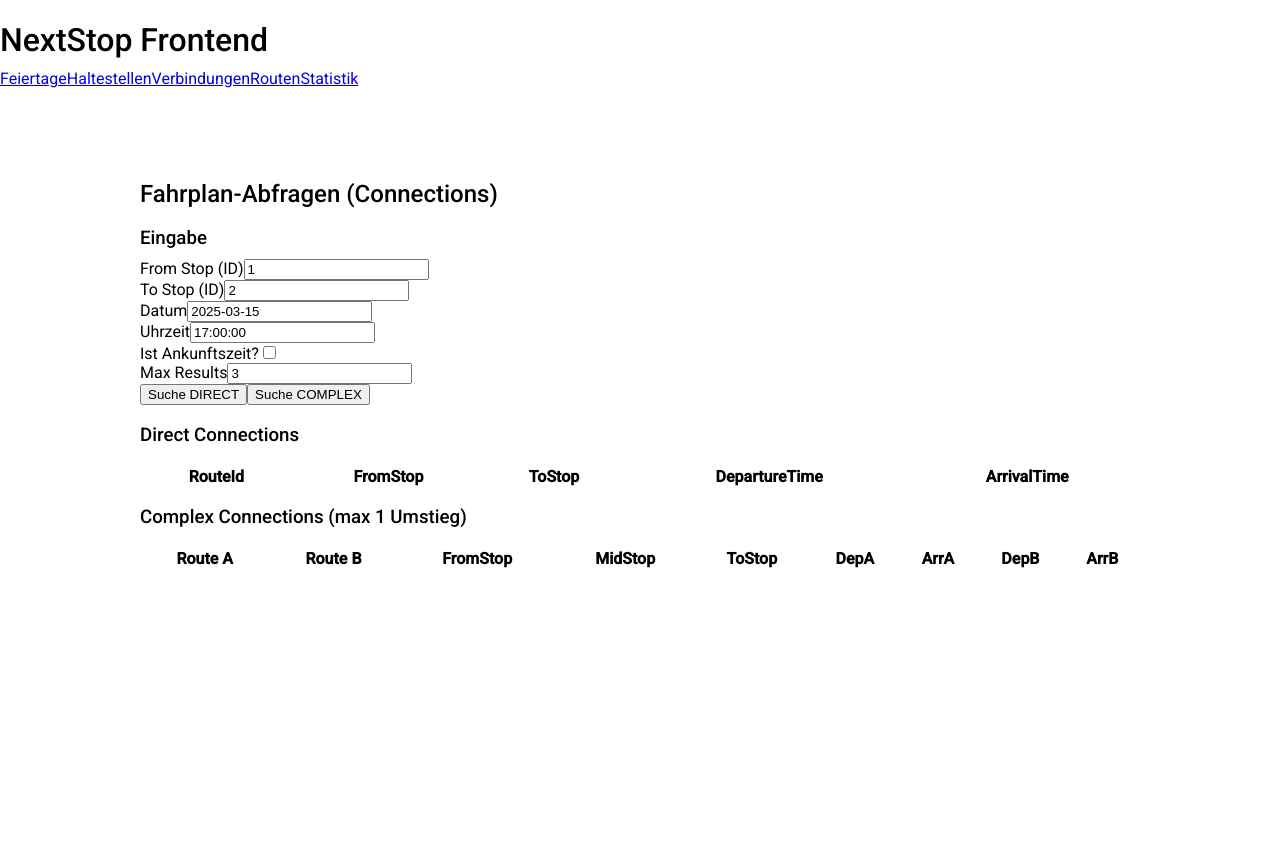
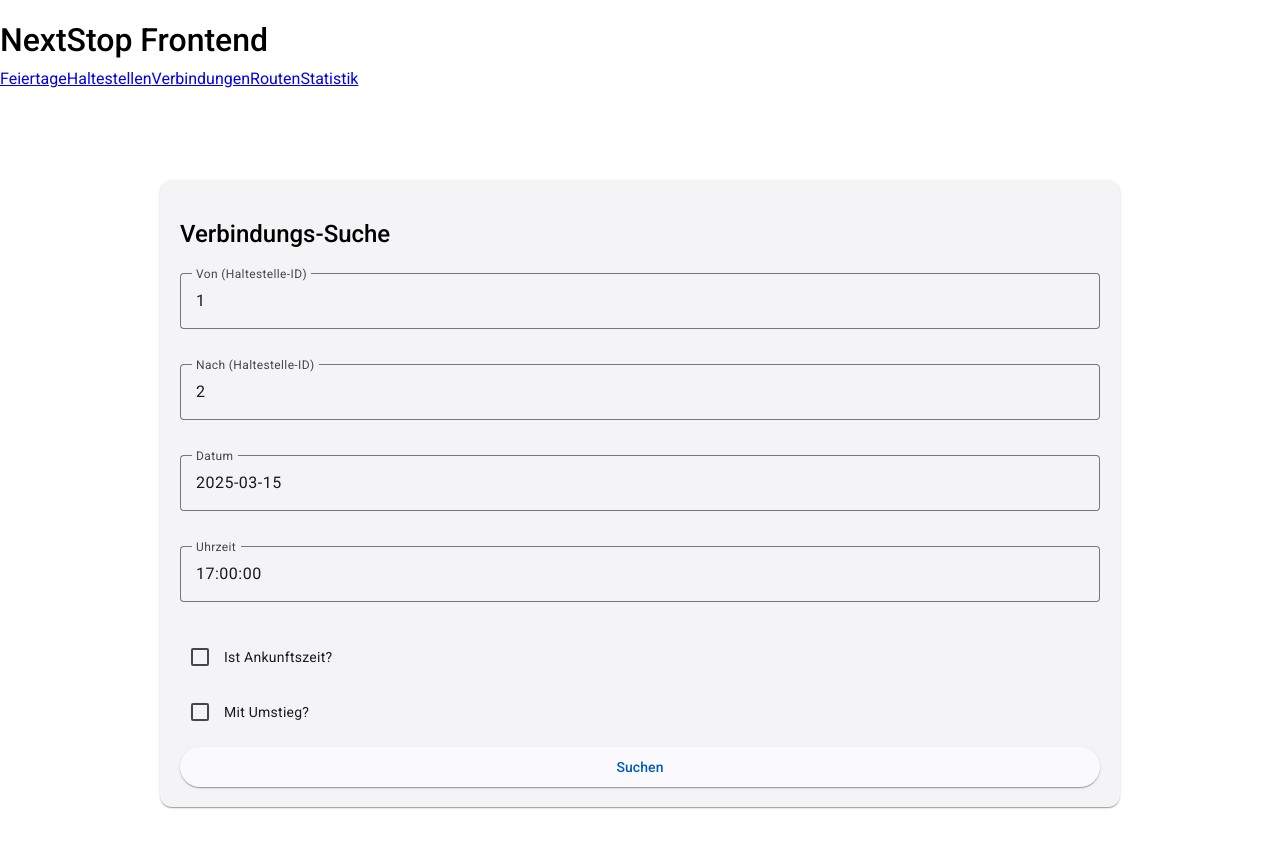
Before and after one commit to maidalisic/nextstop-bb-g2-alisic, an Angular app in the folder nextstop-frontend/: page /connections in a window 1280 px wide. Before the commit the page ends 821 px from the top, so only its background shows below. Built offline with nearby package versions, Linux system fonts and the light colour scheme.

Commit message:
verbindungsscuhe ready

```diff
--- a/nextstop-frontend/src/app/features/connections/connections-list/connections-list.component.html
+++ b/nextstop-frontend/src/app/features/connections/connections-list/connections-list.component.html
@@ -1,96 +1,113 @@
-<h2>Fahrplan-Abfragen (Connections)</h2>
+<div class="container">
+  <!-- Form-Bereich für Verbindungsanfragen -->
+  <mat-card class="form-card">
+    <h2>Verbindungs-Suche</h2>
+    <mat-form-field appearance="outline" class="full-width">
+      <mat-label>Von (Haltestelle-ID)</mat-label>
+      <input matInput type="number" [(ngModel)]="fromStop" placeholder="z.B. 1" />
+    </mat-form-field>
 
-<div class="ui segment">
-  <h3 class="ui header">Eingabe</h3>
-  <div class="ui form">
-    <div class="field">
-      <label>From Stop (ID)</label>
-      <input type="number" [(ngModel)]="fromStop" />
-    </div>
-    <div class="field">
-      <label>To Stop (ID)</label>
-      <input type="number" [(ngModel)]="toStop" />
-    </div>
-    <div class="field">
-      <label>Datum</label>
-      <input type="text" [(ngModel)]="date" placeholder="2025-03-15" />
-    </div>
-    <div class="field">
-      <label>Uhrzeit</label>
-      <input type="text" [(ngModel)]="time" placeholder="17:00:00" />
-    </div>
-    <div class="field">
-      <label>Ist Ankunftszeit?</label>
-      <input type="checkbox" [(ngModel)]="isArrivalTime" />
-    </div>
-    <div class="field">
-      <label>Max Results</label>
-      <input type="number" [(ngModel)]="maxResults" />
-    </div>
+    <mat-form-field appearance="outline" class="full-width">
+      <mat-label>Nach (Haltestelle-ID)</mat-label>
+      <input matInput type="number" [(ngModel)]="toStop" placeholder="z.B. 2" />
+    </mat-form-field>
 
-    <button class="ui primary button" (click)="searchDirect()">
-      Suche DIRECT
-    </button>
-    <button class="ui button" (click)="searchComplex()">
-      Suche COMPLEX
-    </button>
-  </div>
+    <mat-form-field appearance="outline" class="full-width">
+      <mat-label>Datum</mat-label>
+      <input matInput type="text" [(ngModel)]="date" placeholder="2025-03-15" />
+    </mat-form-field>
+
+    <mat-form-field appearance="outline" class="full-width">
+      <mat-label>Uhrzeit</mat-label>
+      <input matInput type="text" [(ngModel)]="time" placeholder="17:00:00" />
+    </mat-form-field>
+
+    <mat-checkbox [(ngModel)]="isArrivalTime">Ist Ankunftszeit?</mat-checkbox>
+    <mat-checkbox [(ngModel)]="allowTransfers">Mit Umstieg?</mat-checkbox>
+
+    <mat-form-field *ngIf="allowTransfers" appearance="outline" class="full-width">
+      <mat-label>Maximale Umstiege</mat-label>
+      <input matInput type="number" [(ngModel)]="maxTransfers" placeholder="z.B. 1" />
+    </mat-form-field>
+
+    <button mat-raised-button color="primary" (click)="searchConnections()">Suchen</button>
+  </mat-card>
+
+  <!-- Bereich für direkte Verbindungen -->
+  <mat-card class="table-card" *ngIf="directResults.length > 0">
+    <h2>Direkte Verbindungen</h2>
+    <table mat-table [dataSource]="directResults" class="mat-elevation-z1">
+      <ng-container matColumnDef="routeId">
+        <th mat-header-cell *matHeaderCellDef>Route-ID</th>
+        <td mat-cell *matCellDef="let d">{{ d.routeId }}</td>
+      </ng-container>
+      <ng-container matColumnDef="fromStop">
+        <th mat-header-cell *matHeaderCellDef>Von</th>
+        <td mat-cell *matCellDef="let d">{{ d.fromStop }}</td>
+      </ng-container>
+      <ng-container matColumnDef="toStop">
+        <th mat-header-cell *matHeaderCellDef>Nach</th>
+        <td mat-cell *matCellDef="let d">{{ d.toStop }}</td>
+      </ng-container>
+      <ng-container matColumnDef="departureTime">
+        <th mat-header-cell *matHeaderCellDef>Abfahrt</th>
+        <td mat-cell *matCellDef="let d">{{ d.departureTime }}</td>
+      </ng-container>
+      <ng-container matColumnDef="arrivalTime">
+        <th mat-header-cell *matHeaderCellDef>Ankunft</th>
+        <td mat-cell *matCellDef="let d">{{ d.arrivalTime }}</td>
+      </ng-container>
+      <tr mat-header-row *matHeaderRowDef="['routeId', 'fromStop', 'toStop', 'departureTime', 'arrivalTime']"></tr>
+      <tr mat-row *matRowDef="let row; columns: ['routeId', 'fromStop', 'toStop', 'departureTime', 'arrivalTime']"></tr>
+    </table>
+    <button mat-raised-button color="accent" *ngIf="showMoreResults" (click)="loadMore()">Mehr anzeigen</button>
+    <button mat-raised-button color="warn" *ngIf="!showMoreResults" (click)="showLess()">Weniger anzeigen</button>
+  </mat-card>
+
+  <!-- Bereich für komplexe Verbindungen -->
+  <mat-card class="table-card" *ngIf="complexResults.length > 0">
+    <h2>Komplexe Verbindungen</h2>
+    <table mat-table [dataSource]="complexResults" class="mat-elevation-z1">
+      <ng-container matColumnDef="routeIdA">
+        <th mat-header-cell *matHeaderCellDef>Route A</th>
+        <td mat-cell *matCellDef="let c">{{ c.routeIdA }}</td>
+      </ng-container>
+      <ng-container matColumnDef="routeIdB">
+        <th mat-header-cell *matHeaderCellDef>Route B</th>
+        <td mat-cell *matCellDef="let c">{{ c.routeIdB }}</td>
+      </ng-container>
+      <ng-container matColumnDef="fromStop">
+        <th mat-header-cell *matHeaderCellDef>Von</th>
+        <td mat-cell *matCellDef="let c">{{ c.fromStop }}</td>
+      </ng-container>
+      <ng-container matColumnDef="midStop">
+        <th mat-header-cell *matHeaderCellDef>Zwischenstop</th>
+        <td mat-cell *matCellDef="let c">{{ c.midStop }}</td>
+      </ng-container>
+      <ng-container matColumnDef="toStop">
+        <th mat-header-cell *matHeaderCellDef>Nach</th>
+        <td mat-cell *matCellDef="let c">{{ c.toStop }}</td>
+      </ng-container>
+      <ng-container matColumnDef="depA">
+        <th mat-header-cell *matHeaderCellDef>Abfahrt A</th>
+        <td mat-cell *matCellDef="let c">{{ c.depA }}</td>
+      </ng-container>
+      <ng-container matColumnDef="arrA">
+        <th mat-header-cell *matHeaderCellDef>Ankunft A</th>
+        <td mat-cell *matCellDef="let c">{{ c.arrA }}</td>
+      </ng-container>
+      <ng-container matColumnDef="depB">
+        <th mat-header-cell *matHeaderCellDef>Abfahrt B</th>
+        <td mat-cell *matCellDef="let c">{{ c.depB }}</td>
+      </ng-container>
+      <ng-container matColumnDef="arrB">
+        <th mat-header-cell *matHeaderCellDef>Ankunft B</th>
+        <td mat-cell *matCellDef="let c">{{ c.arrB }}</td>
+      </ng-container>
+      <tr mat-header-row *matHeaderRowDef="['routeIdA', 'routeIdB', 'fromStop', 'midStop', 'toStop', 'depA', 'arrA', 'depB', 'arrB']"></tr>
+      <tr mat-row *matRowDef="let row; columns: ['routeIdA', 'routeIdB', 'fromStop', 'midStop', 'toStop', 'depA', 'arrA', 'depB', 'arrB']"></tr>
+    </table>
+    <button mat-raised-button color="accent" *ngIf="showMoreResults" (click)="loadMore()">Mehr anzeigen</button>
+    <button mat-raised-button color="warn" *ngIf="!showMoreResults" (click)="showLess()">Weniger anzeigen</button>
+  </mat-card>
 </div>
-
-<!-- Direct Results -->
-<div class="ui segment">
-  <h3 class="ui header">Direct Connections</h3>
-  <table class="ui celled table">
-    <thead>
-      <tr>
-        <th>RouteId</th>
-        <th>FromStop</th>
-        <th>ToStop</th>
-        <th>DepartureTime</th>
-        <th>ArrivalTime</th>
-      </tr>
-    </thead>
-    <tbody>
-      <tr *ngFor="let d of directResults">
-        <td>{{ d.routeId }}</td>
-        <td>{{ d.fromStop }}</td>
-        <td>{{ d.toStop }}</td>
-        <td>{{ d.departureTime }}</td>
-        <td>{{ d.arrivalTime }}</td>
-      </tr>
-    </tbody>
-  </table>
-</div>
-
-<!-- Complex Results -->
-<div class="ui segment">
-  <h3 class="ui header">Complex Connections (max 1 Umstieg)</h3>
-  <table class="ui celled table">
-    <thead>
-      <tr>
-        <th>Route A</th>
-        <th>Route B</th>
-        <th>FromStop</th>
-        <th>MidStop</th>
-        <th>ToStop</th>
-        <th>DepA</th>
-        <th>ArrA</th>
-        <th>DepB</th>
-        <th>ArrB</th>
-      </tr>
-    </thead>
-    <tbody>
-      <tr *ngFor="let c of complexResults">
-        <td>{{ c.routeIdA }}</td>
-        <td>{{ c.routeIdB }}</td>
-        <td>{{ c.fromStop }}</td>
-        <td>{{ c.midStop }}</td>
-        <td>{{ c.toStop }}</td>
-        <td>{{ c.depA }}</td>
-        <td>{{ c.arrA }}</td>
-        <td>{{ c.depB }}</td>
-        <td>{{ c.arrB }}</td>
-      </tr>
-    </tbody>
-  </table>
-</div>
--- a/nextstop-frontend/src/app/features/connections/connections-list/connections-list.component.ts
+++ b/nextstop-frontend/src/app/features/connections/connections-list/connections-list.component.ts
@@ -2,30 +2,52 @@ import { Component } from '@angular/core';
 import { CommonModule } from '@angular/common';
 import { FormsModule } from '@angular/forms';
 import { ConnectionsService, DirectConnection, ComplexConnection } from '../connections.service';
+import { MatCardModule } from '@angular/material/card';
+import { MatTableModule } from '@angular/material/table';
+import { MatIconModule } from '@angular/material/icon';
+import { MatButtonModule } from '@angular/material/button';
+import { MatInputModule } from '@angular/material/input';
+import { MatCheckboxModule } from '@angular/material/checkbox';
 
 @Component({
   selector: 'wea5-connections-list',
   standalone: true,
-  imports: [CommonModule, FormsModule],
+  imports: [
+    CommonModule,
+    FormsModule,
+    MatCardModule,
+    MatTableModule,
+    MatIconModule,
+    MatButtonModule,
+    MatInputModule,
+    MatCheckboxModule,
+  ],
   templateUrl: './connections-list.component.html',
   styleUrls: [],
 })
 export class ConnectionsListComponent {
   // Form-Eingaben
-  fromStop = 1; // Demo: Start-Haltestelle (ID)
-  toStop = 2; // Demo: Ziel-Haltestelle (ID)
+  fromStop = 1; // Start-Haltestelle (ID)
+  toStop = 2; // Ziel-Haltestelle (ID)
   date = '2025-03-15'; // String, der DateTime repräsentiert
   time = '17:00:00';
   isArrivalTime = false;
-  maxResults = 3;
+  allowTransfers = false; // Checkbox: Mit Umstieg?
+  maxTransfers = 1; // Anzahl der maximalen Umstiege
+  maxResults = 3; // Maximale Ergebnisse (default)
 
   // Ergebnisse
   directResults: DirectConnection[] = [];
   complexResults: ComplexConnection[] = [];
+  isLoading = false;
+  showMoreResults = false; // Für "Mehr/Weniger anzeigen"
 
   constructor(private connService: ConnectionsService) {}
 
-  searchDirect() {
+  // Suche basierend auf der Checkbox
+  searchConnections() {
+    this.isLoading = true;
+
     const params = {
       from: this.fromStop,
       to: this.toStop,
@@ -33,33 +55,47 @@ export class ConnectionsListComponent {
       time: this.time,
       isArrivalTime: this.isArrivalTime,
       maxResults: this.maxResults,
+      maxTransfers: this.allowTransfers ? this.maxTransfers : undefined,
     };
 
-    this.connService.getDirectConnections(params).subscribe({
-      next: (data) => {
-        this.directResults = data;
-        console.log('Direct connections:', data);
-      },
-      error: (err) => console.error('Error loading direct connections', err),
-    });
+    if (this.allowTransfers) {
+      this.connService.getComplexConnections(params).subscribe({
+        next: (data) => {
+          this.complexResults = data.connections; // Extrahiere nur das `connections`-Array
+          this.directResults = [];
+          this.isLoading = false;
+          this.showMoreResults = this.maxResults < 10; // Beispielgrenze
+        },
+        error: (err) => {
+          console.error('Fehler bei der komplexen Suche:', err);
+          this.isLoading = false;
+        },
+      });
+    } else {
+      this.connService.getDirectConnections(params).subscribe({
+        next: (data) => {
+          this.directResults = data.connections; // Extrahiere nur das `connections`-Array
+          this.complexResults = [];
+          this.isLoading = false;
+          this.showMoreResults = this.maxResults < 10; // Beispielgrenze
+        },
+        error: (err) => {
+          console.error('Fehler bei der direkten Suche:', err);
+          this.isLoading = false;
+        },
+      });
+    }
   }
 
-  searchComplex() {
-    const params = {
-      from: this.fromStop,
-      to: this.toStop,
-      date: `${this.date}T00:00:00`,
-      time: this.time,
-      isArrivalTime: this.isArrivalTime,
-      maxResults: this.maxResults,
-    };
+  // Ergebnisse erweitern
+  loadMore() {
+    this.maxResults += 2; // Erhöhe die maximale Anzahl um 2
+    this.searchConnections();
+  }
 
-    this.connService.getComplexConnections(params).subscribe({
-      next: (data) => {
-        this.complexResults = data;
-        console.log('Complex connections:', data);
-      },
-      error: (err) => console.error('Error loading complex connections', err),
-    });
+  // Ergebnisse reduzieren
+  showLess() {
+    this.maxResults = 3; // Zurücksetzen auf 3 Ergebnisse
+    this.searchConnections();
   }
 }
--- a/nextstop-frontend/src/app/features/connections/connections.service.ts
+++ b/nextstop-frontend/src/app/features/connections/connections.service.ts
@@ -3,20 +3,18 @@ import { HttpClient } from '@angular/common/http';
 import { Observable } from 'rxjs';
 
 /**
- * Typ für die "Direct" Connection,
- * laut deinem Code: { RouteId, FromStop, ToStop, DepartureTime, ArrivalTime }
+ * Typ für die "Direct" Connection
  */
 export interface DirectConnection {
   routeId: number;
   fromStop: number;
   toStop: number;
-  departureTime: string;  // z.B. "08:00:00"
-  arrivalTime: string;    // z.B. "09:00:00"
+  departureTime: string; // z.B. "08:00:00"
+  arrivalTime: string;   // z.B. "09:00:00"
 }
 
 /**
  * Typ für "complex" Verbindungen (max 1 Umstieg)
- * -> laut Code: { RouteIdA, RouteIdB, FromStop, MidStop, ToStop, DepA, ArrA, DepB, ArrB }
  */
 export interface ComplexConnection {
   routeIdA: number;
@@ -34,55 +32,61 @@ export interface ComplexConnection {
   providedIn: 'root'
 })
 export class ConnectionsService {
-  // Wir nehmen an, dein Backend läuft auf Port 5213
   private baseUrl = 'http://localhost:5213/api/connections';
 
   constructor(private http: HttpClient) {}
 
   /**
-   * GET /api/connections/direct?from=...&to=...&date=...&time=...&isArrivalTime=...&maxResults=...
+   * GET /api/connections/direct
    */
   getDirectConnections(params: {
     from: number;
     to: number;
-    date: string;       // z.B. "2025-03-15"
-    time: string;       // z.B. "17:00:00" (dein .NET-Backend akzeptiert "TimeSpan"?)
+    date: string; // z.B. "2025-03-15T00:00:00"
+    time: string; // z.B. "17:00:00"
     isArrivalTime?: boolean;
     maxResults?: number;
-  }): Observable<DirectConnection[]> {
-    // Wir müssen die Parameter in ein passendes Format bringen.
-    const queryParams: any = {
-      from: params.from,
-      to: params.to,
-      date: params.date,  // Dein Backend will DateTime -> evtl. "2025-03-15T00:00:00"
-      time: params.time,
-      isArrivalTime: params.isArrivalTime ?? false,
-      maxResults: params.maxResults ?? 5
-    };
-
-    return this.http.get<DirectConnection[]>(`${this.baseUrl}/direct`, { params: queryParams });
-  }
-
-  /**
-   * GET /api/connections/complex?from=...&to=...&date=...&time=...&isArrivalTime=...&maxResults=...
-   */
-  getComplexConnections(params: {
-    from: number;
-    to: number;
-    date: string;
-    time: string;
-    isArrivalTime?: boolean;
-    maxResults?: number;
-  }): Observable<ComplexConnection[]> {
+  }): Observable<{ connections: DirectConnection[] }> {
     const queryParams: any = {
       from: params.from,
       to: params.to,
       date: params.date,
       time: params.time,
       isArrivalTime: params.isArrivalTime ?? false,
-      maxResults: params.maxResults ?? 5
+      maxResults: params.maxResults ?? 5,
     };
 
-    return this.http.get<ComplexConnection[]>(`${this.baseUrl}/complex`, { params: queryParams });
+    return this.http.get<{ connections: DirectConnection[] }>(
+      `${this.baseUrl}/direct`,
+      { params: queryParams }
+    );
+  }
+
+  /**
+   * GET /api/connections/complex
+   */
+  getComplexConnections(params: {
+    from: number;
+    to: number;
+    date: string; // z.B. "2025-03-15T00:00:00"
+    time: string; // z.B. "17:00:00"
+    isArrivalTime?: boolean;
+    maxResults?: number;
+    maxTransfers?: number;
+  }): Observable<{ connections: ComplexConnection[] }> {
+    const queryParams: any = {
+      from: params.from,
+      to: params.to,
+      date: params.date,
+      time: params.time,
+      isArrivalTime: params.isArrivalTime ?? false,
+      maxResults: params.maxResults ?? 5,
+      maxTransfers: params.maxTransfers ?? 1,
+    };
+
+    return this.http.get<{ connections: ComplexConnection[] }>(
+      `${this.baseUrl}/complex`,
+      { params: queryParams }
+    );
   }
 }
```
